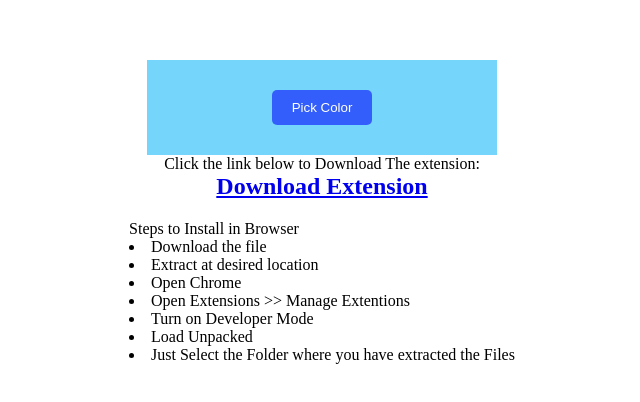
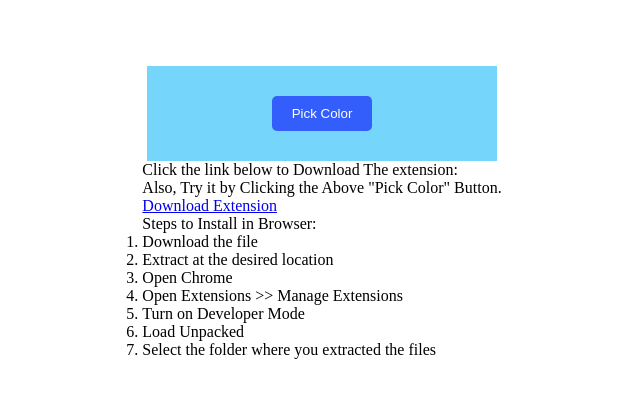
Before and after one commit to yashikaswami/colorpickExt, a browser extension: page index.html in a window 1280 px wide. Shown: the part 188-590 px from the top of the page, without its empty margins (318-958 px from the left). Drawn offline with Linux system fonts and the light colour scheme.

Commit message:
Update index.html

```diff
--- a/index.html
+++ b/index.html
@@ -60,21 +60,26 @@
 
 
 
-    <p>Click the link below to Download The extension:</p>
-    <a href="https://github.com/yashikaswami/colorpickExt/raw/main/Color%20Pick%20Extension%20for%20Chrome.zip" target="_blank" style="font-size: 24px; font-weight: bolder;">Download Extension</a>
+    <div class="download-section">
+        <p>Click the link below to Download The extension:</p>
+        <p>Also, Try it by Clicking the Above "Pick Color" Button.</p>
+        <a href="https://github.com/yashikaswami/colorpickExt/raw/main/Color%20Pick%20Extension%20for%20Chrome.zip"
+           target="_blank" class="download-btn">Download Extension</a>
 
+        <div class="install-steps">
+            <p>Steps to Install in Browser:</p>
+            <ol>
+                <li>Download the file</li>
+                <li>Extract at the desired location</li>
+                <li>Open Chrome</li>
+                <li>Open Extensions >> Manage Extensions</li>
+                <li>Turn on Developer Mode</li>
+                <li>Load Unpacked</li>
+                <li>Select the folder where you extracted the files</li>
+            </ol>
+        </div>
+    </div>
 
-<div style="margin-top: 20px;">
-    <p>Steps to Install in Browser</p>
-    <li>Download the file</li>
-    <li>Extract at desired location</li>
-    <li>Open Chrome</li>
-    <li>Open Extensions >> Manage Extentions</li>
-    <li>Turn on Developer Mode</li>
-    <li>Load Unpacked</li>
-    <li>Just Select the Folder where you have extracted the Files</li>
-
-</div>
 
 
 
```
